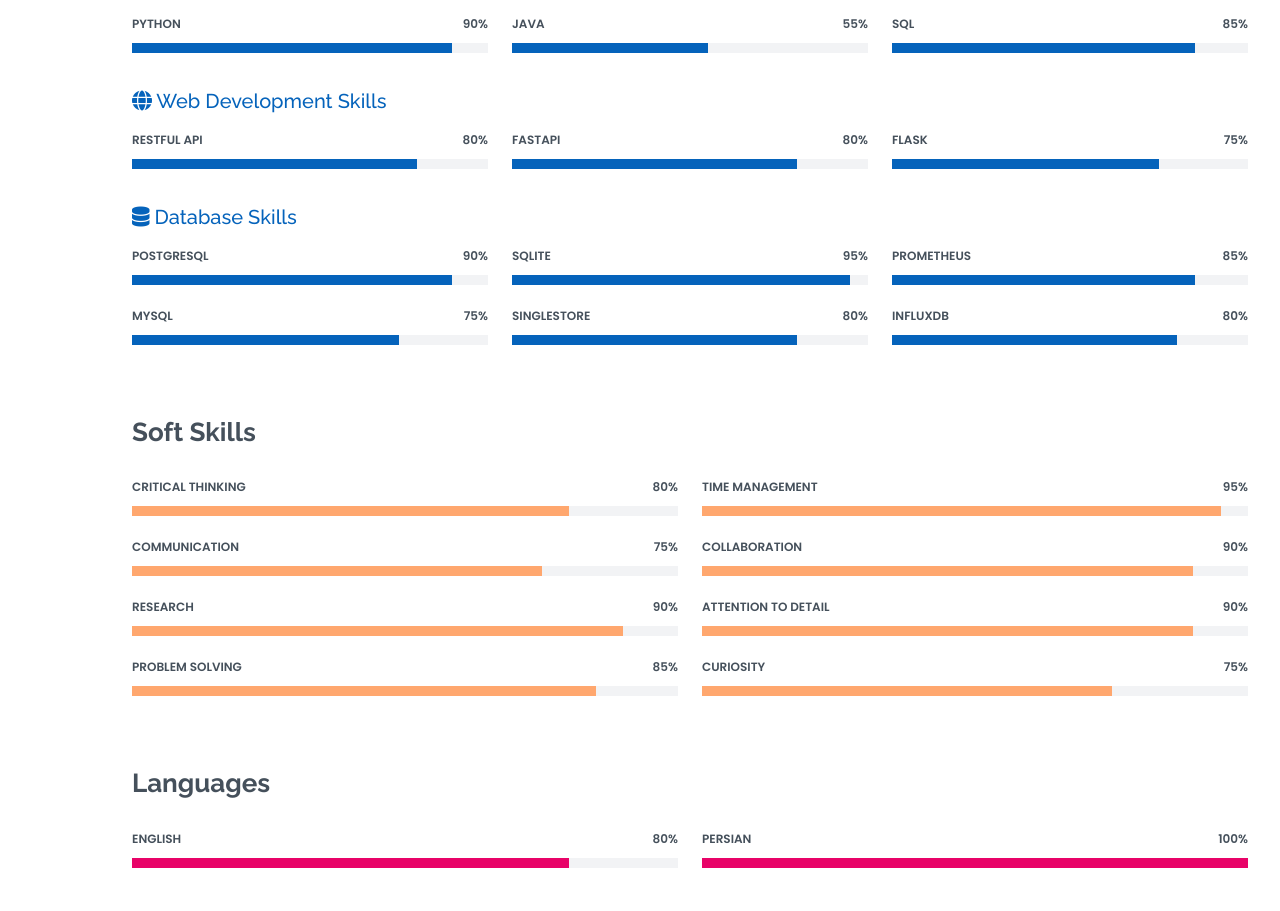
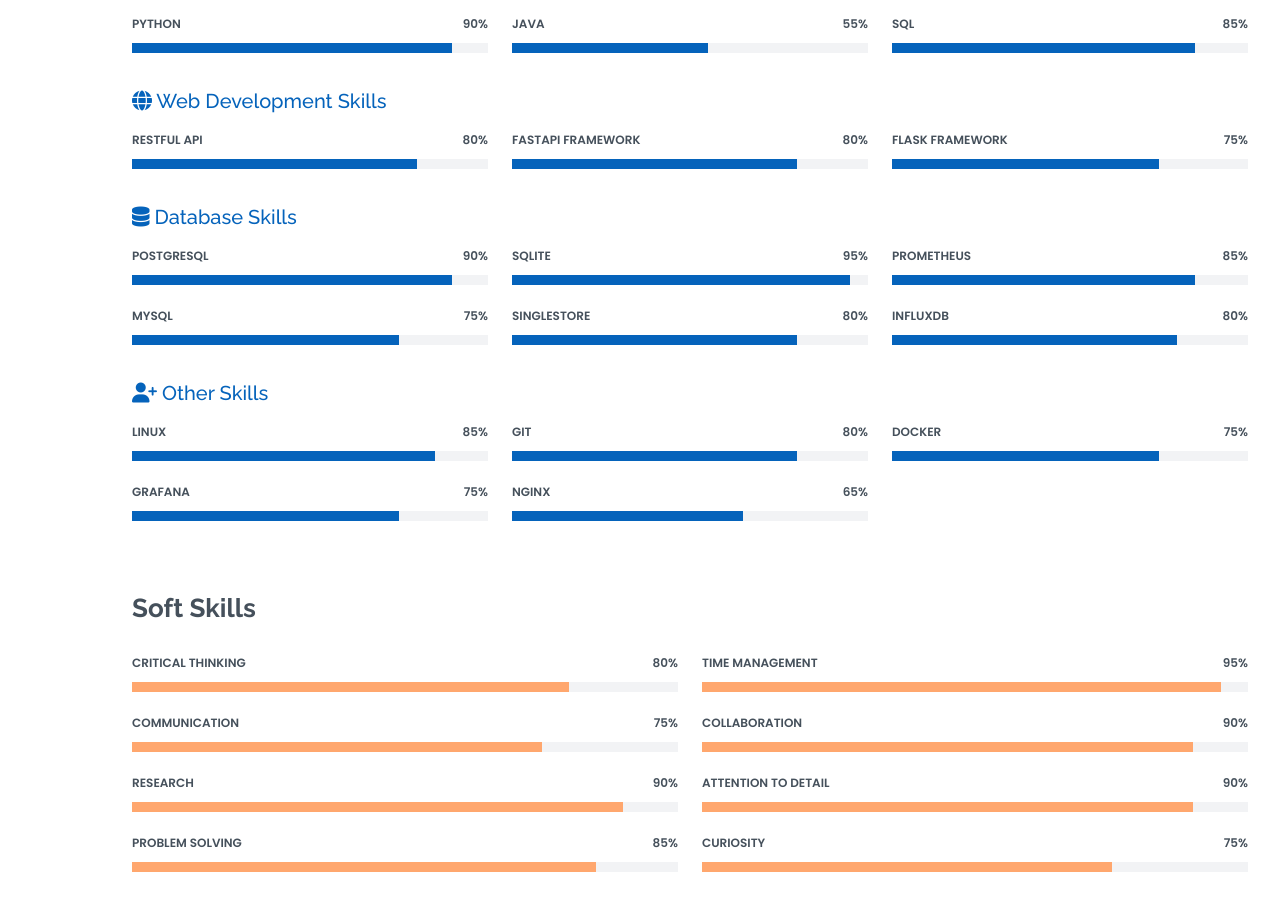
Before and after one commit to hamidrezapayan/hamidrezapayan.github.io, a plain HTML site: page index.html in a window 1280 px wide. Shown: the part 2070-2981 px from the top of the page. Drawn offline with nearby package versions, Linux system fonts and the light colour scheme.

Commit message:
add more skills

```diff
--- a/index.html
+++ b/index.html
@@ -311,7 +311,7 @@
             <div class="col-lg-4">
 
               <div class="progress">
-                <span class="skill">FastAPI <i class="val">80%</i></span>
+                <span class="skill">FastAPI Framework <i class="val">80%</i></span>
                 <div class="progress-bar-wrap">
                   <div class="progress-bar" role="progressbar" aria-valuenow="80" aria-valuemin="0" aria-valuemax="100"></div>
                 </div>
@@ -322,7 +322,7 @@
             <div class="col-lg-4">
 
               <div class="progress">
-                <span class="skill">Flask <i class="val">75%</i></span>
+                <span class="skill">Flask Framework <i class="val">75%</i></span>
                 <div class="progress-bar-wrap">
                   <div class="progress-bar" role="progressbar" aria-valuenow="75" aria-valuemin="0" aria-valuemax="100"></div>
                 </div>
@@ -385,6 +385,59 @@
                 <span class="skill">InfluxDB <i class="val">80%</i></span>
                 <div class="progress-bar-wrap">
                   <div class="progress-bar" role="progressbar" aria-valuenow="80" aria-valuemin="0" aria-valuemax="100"></div>
+                </div>
+              </div>
+
+            </div>
+
+          </div>
+
+          <br>
+          <h5><i class="fa-solid fa-user-plus"></i> Other Skills</h5>
+          <div class="row skills-content">
+
+            <div class="col-lg-4">
+
+              <div class="progress">
+                <span class="skill">Linux <i class="val">85%</i></span>
+                <div class="progress-bar-wrap">
+                  <div class="progress-bar" role="progressbar" aria-valuenow="85" aria-valuemin="0" aria-valuemax="100"></div>
+                </div>
+              </div>
+
+              <div class="progress">
+                <span class="skill">Grafana <i class="val">75%</i></span>
+                <div class="progress-bar-wrap">
+                  <div class="progress-bar" role="progressbar" aria-valuenow="75" aria-valuemin="0" aria-valuemax="100"></div>
+                </div>
+              </div>
+
+            </div>
+
+            <div class="col-lg-4">
+
+              <div class="progress">
+                <span class="skill">Git <i class="val">80%</i></span>
+                <div class="progress-bar-wrap">
+                  <div class="progress-bar" role="progressbar" aria-valuenow="80" aria-valuemin="0" aria-valuemax="100"></div>
+                </div>
+              </div>
+
+              <div class="progress">
+                <span class="skill">Nginx <i class="val">65%</i></span>
+                <div class="progress-bar-wrap">
+                  <div class="progress-bar" role="progressbar" aria-valuenow="65" aria-valuemin="0" aria-valuemax="100"></div>
+                </div>
+              </div>
+
+            </div>
+
+            <div class="col-lg-4">
+
+              <div class="progress">
+                <span class="skill">Docker <i class="val">75%</i></span>
+                <div class="progress-bar-wrap">
+                  <div class="progress-bar" role="progressbar" aria-valuenow="75" aria-valuemin="0" aria-valuemax="100"></div>
                 </div>
               </div>
 
```
